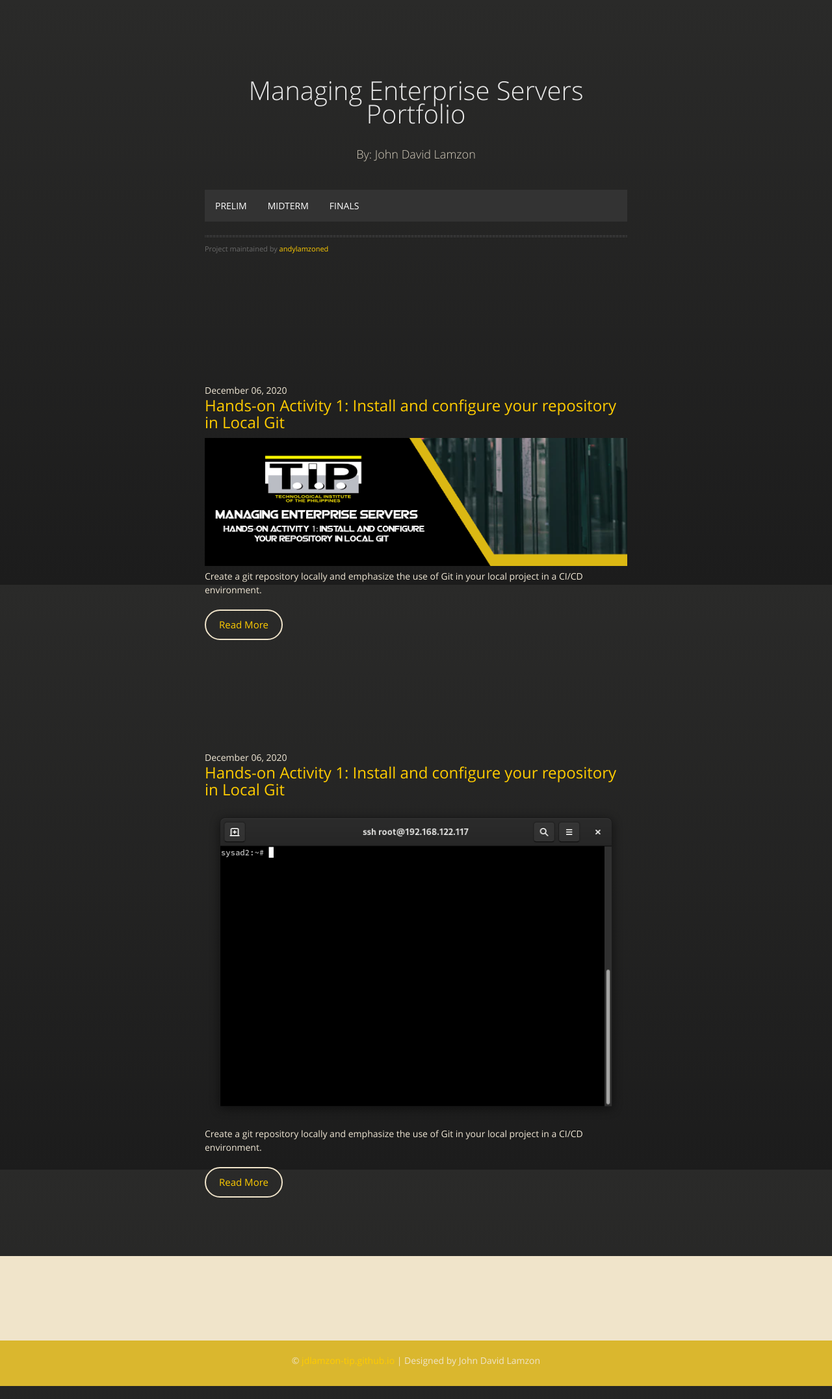
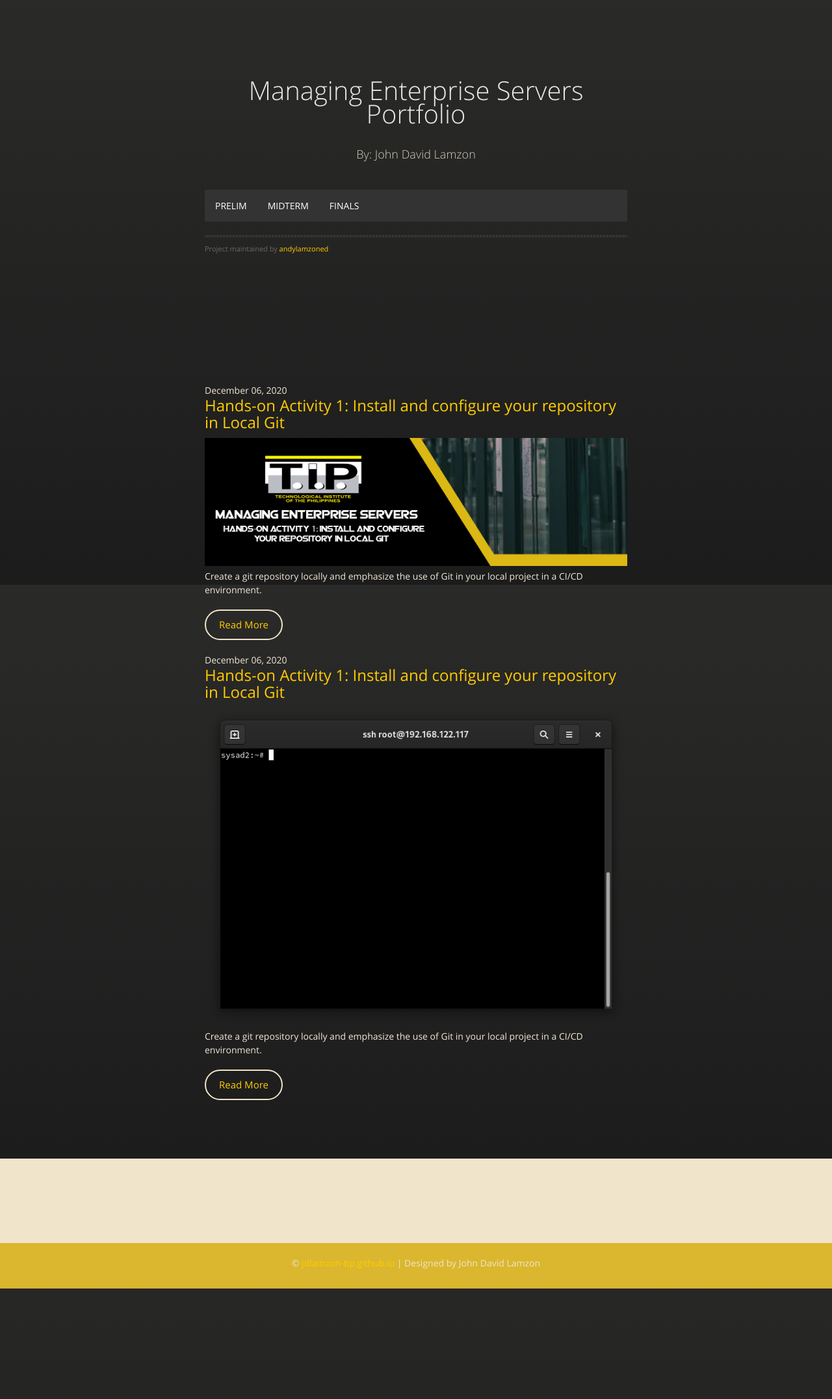
Before and after one commit to andylamzoned/andylamzoned.github.io, a Jekyll site: the page built from index.md, in a window 1280 px wide. Shown: the whole page at 65% size. Built offline with Jekyll 4.4.1, drawn with Linux system fonts in a browser that asks for light colours; after the commit the page ends 2003 px from its top, so only the background shows below that.

Commit message:
default.html test2

```diff
--- a/_layouts/default.html
+++ b/_layouts/default.html
@@ -51,8 +51,6 @@
           <p>Create a git repository locally and emphasize the use of Git in your local project in a CI/CD environment.</p>
           <p align="center" class="ghost"><a href="elements.html">Read More</a></p>
 				</article>
-      </section>
-      <section class="posts">
         <article>
           <header>
             <span class="date">December 06, 2020</span>
@@ -80,5 +78,3 @@
         ga('send', 'pageview');
       </script>
     {% endif %}
-  </body>
-</html>
```
Also changed, not shown: elements.md (+1 -0 lines).
